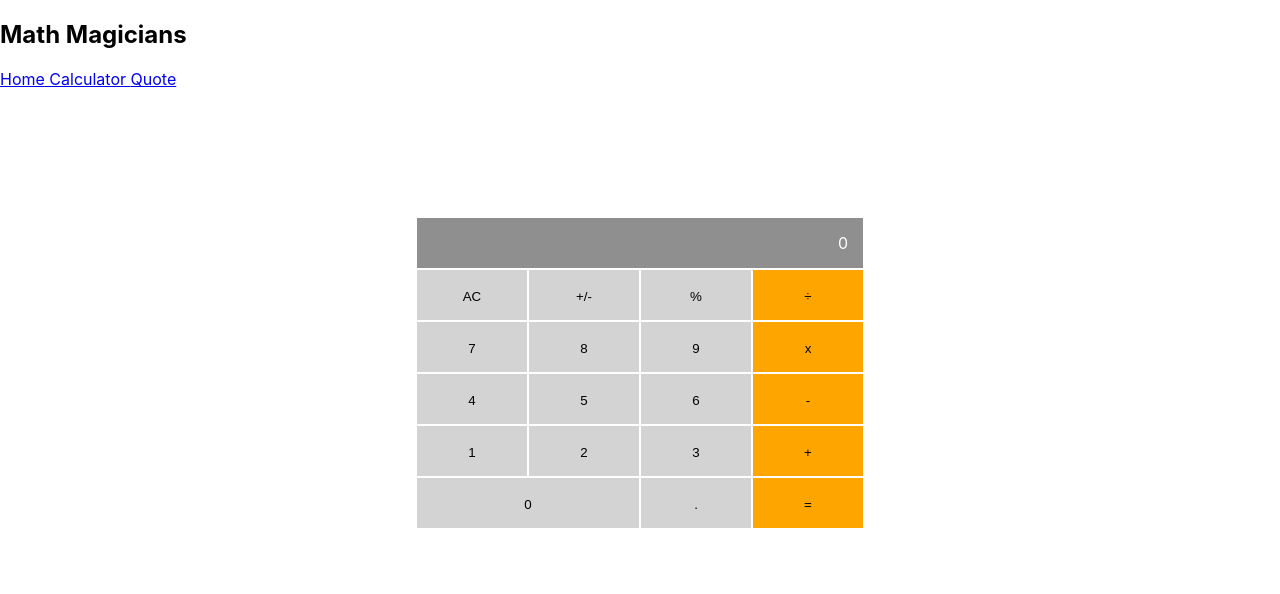
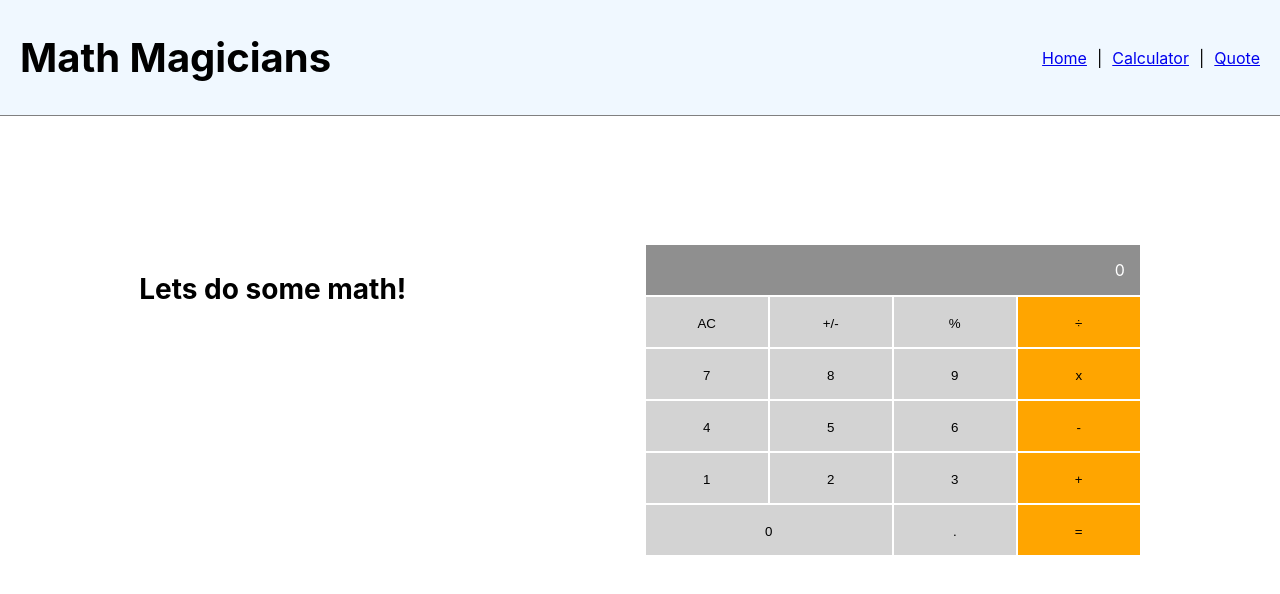
Before and after one commit to yetemegn-telaye/Math-Magicians, a React (Create React App) app: page /calculator in a window 1280 px wide. Shown: the top 594 px of the page. Built offline with nearby package versions, Linux system fonts and the light colour scheme.

Commit message:
Add styles to the components

```diff
--- a/src/App.css
+++ b/src/App.css
@@ -3,37 +3,3 @@
   padding: 0;
   box-sizing: border-box;
 }
-
-.calculator-container {
-  display: grid;
-  grid-template-columns: 1fr 1fr 1fr 1fr;
-  width: 35%;
-  margin: 10% auto;
-}
-
-.grid-item {
-  border: 1px solid rgb(255, 255, 255);
-  padding: 15px;
-  text-align: center;
-  background-color: rgb(211, 211, 211);
-}
-
-.result {
-  grid-column: 1/span 4;
-  text-align: end;
-  background-color: rgb(143, 143, 143);
-  color: white;
-}
-
-.zero {
-  grid-column: 1/span 2;
-}
-
-.operator-item {
-  background-color: orange;
-}
-
-button {
-  border: none;
-  background-color: transparent;
-}
--- a/src/components/Calculator.js
+++ b/src/components/Calculator.js
@@ -2,6 +2,7 @@ import React, { useState } from 'react';
 import calculate from '../logic/calculate';
 import Button from './Button';
 import Header from './Header';
+import '../styles/calculator.css';
 
 const Calculator = () => {
   const [calcObj, setCalcObj] = useState({
@@ -19,9 +20,10 @@ const Calculator = () => {
   };
   const { total, next, operation } = calcObj;
   return (
-    <div>
+    <>
       <Header />
-
+      <div className="calc-body">
+        <h3>Lets do some math!</h3>
         <div className="calculator-container">
           <div className="grid-item result">
             {total}
@@ -49,6 +51,8 @@ const Calculator = () => {
           <Button classN="grid-item operator-item" onClickHandler={onClickHandler} innerVal="=" />
         </div>
       </div>
+
+    </>
   );
 };
 
--- a/src/components/Header.js
+++ b/src/components/Header.js
@@ -1,14 +1,20 @@
 import React from 'react';
 import { Link } from 'react-router-dom';
+import '../styles/header.css';
 
 const Header = () => (
+  <div className="header-container">
     <nav>
       <h1>Math Magicians</h1>
       <div className="nav-links">
         <Link to="/">Home</Link>
-      <Link to="/calculator"> Calculator </Link>
+        |
+        <Link to="/calculator"> Calculator</Link>
+        |
         <Link to="/quote">Quote</Link>
       </div>
     </nav>
+  </div>
+
 );
 export default Header;
--- a/src/components/Home.js
+++ b/src/components/Home.js
@@ -1,13 +1,21 @@
 import React from 'react';
 import Header from './Header';
+import '../styles/home.css';
 
 const Home = () => (
-  <div>
+  <>
     <Header />
     <div className="home-main">
       <h3>Welcome to our page!</h3>
       <p>
-        mathematics, the science of structure,
+        Mathematics, the science of structure,
+        order, and relation that has evolved from
+        elemental practices of counting, measuring,
+        and describing the shapes of objects. It deals
+        with logical reasoning and quantitative calculation,
+        and its development has involved an increasing degree
+        of idealization and abstraction of its subject matter.
+        Mathematics, the science of structure,
         order, and relation that has evolved from
         elemental practices of counting, measuring,
         and describing the shapes of objects. It deals
@@ -20,9 +28,13 @@ const Home = () => (
         adjunct to the physical sciences and technology, and in more
         recent times it has assumed a similar role in the quantitative
         aspects of the life sciences.
+        Since the 17th century, mathematics has been an indispensable
+        adjunct to the physical sciences and technology, and in more
+        recent times it has assumed a similar role in the quantitative
+        aspects of the life sciences.
       </p>
     </div>
-  </div>
+  </>
 );
 
 export default Home;
--- a/src/components/Quote.js
+++ b/src/components/Quote.js
@@ -1,16 +1,17 @@
 import React from 'react';
 import Header from './Header';
+import '../styles/quote.css';
 
 const Quote = () => (
-  <div>
+  <>
     <Header />
-    <div>
+    <div className="quote-body">
       <h4>
         Mathematics is not about numbers, equations, computations, or algorithms:
         it is about understanding. -William Paul Thurston
       </h4>
     </div>
-  </div>
+  </>
 );
 
 export default Quote;
--- /dev/null
+++ b/src/styles/calculator.css
@@ -0,0 +1,37 @@
+.calc-body {
+  display: flex;
+  justify-content: space-around;
+  margin: 10% 20px;
+}
+.calculator-container {
+    display: grid;
+    grid-template-columns: 1fr 1fr 1fr 1fr;
+    width: 40%;
+  }
+
+  .grid-item {
+    border: 1px solid rgb(255, 255, 255);
+    padding: 15px;
+    text-align: center;
+    background-color: rgb(211, 211, 211);
+  }
+
+  .result {
+    grid-column: 1/span 4;
+    text-align: end;
+    background-color: rgb(143, 143, 143);
+    color: white;
+  }
+
+  .zero {
+    grid-column: 1/span 2;
+  }
+
+  .operator-item {
+    background-color: orange;
+  }
+
+  button {
+    border: none;
+    background-color: transparent;
+  }
--- /dev/null
+++ b/src/styles/header.css
@@ -0,0 +1,22 @@
+.header-container {
+    background-color: aliceblue;
+    border-bottom: 1px solid grey;
+}
+
+nav {
+    display: flex;
+    align-items: center;
+    justify-content: space-between;
+    margin: 0 20px;
+
+}
+
+h1{
+    font-size: 40px;
+}
+
+.nav-links {
+    display: flex;
+    justify-content: space-between;
+    gap: 10px;
+}
--- /dev/null
+++ b/src/styles/home.css
@@ -0,0 +1,10 @@
+.home-main {
+    margin: 5% 20px;
+}
+h3 {
+    font-size: 28px;
+}
+
+p{
+    font-size: large;
+}
--- /dev/null
+++ b/src/styles/quote.css
@@ -0,0 +1,10 @@
+.quote-body {
+    margin: 15% 30px;
+}
+
+h4{
+    font-size: 22px;
+    text-align: center;
+    padding: 40px;
+    box-shadow: 5px 10px 40px rgb(120, 204, 244) inset;
+}
```
Lines whose indentation alone changed are shown as unchanged.
